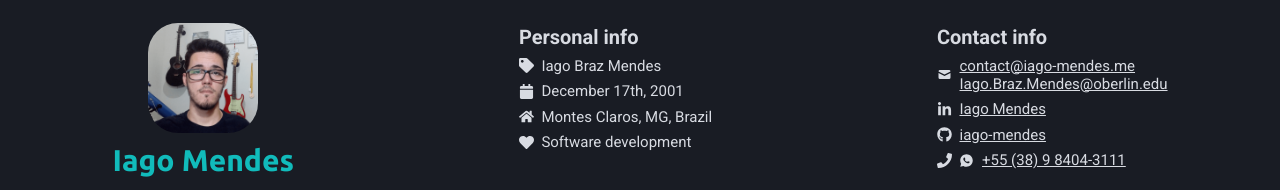
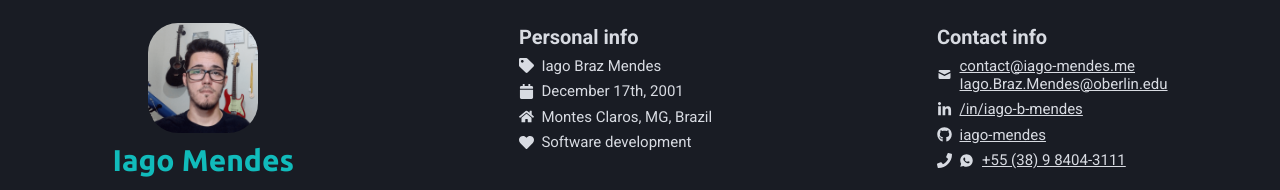
Before and after one commit to iago-mendes/iago-mendes, a Next.js app: page /resume/cs in a window 1280 px wide. Shown: the top 190 px of the page. Built offline with nearby package versions, Linux system fonts and the light colour scheme.

Commit message:
update linkedin link

```diff
--- a/src/pages/resume/cs.tsx
+++ b/src/pages/resume/cs.tsx
@@ -78,8 +78,8 @@ const CSResume: React.FC = () =>
 
 					<div className='field'>
 						<FaLinkedinIn />
-						<a target='_blank' rel='noreferrer' href='https://www.linkedin.com/in/iago-mendes-21a2361a2/'>
-							Iago Mendes
+						<a target='_blank' rel='noreferrer' href='https://www.linkedin.com/in/iago-b-mendes'>
+							/in/iago-b-mendes
 						</a>
 					</div>
 
```
